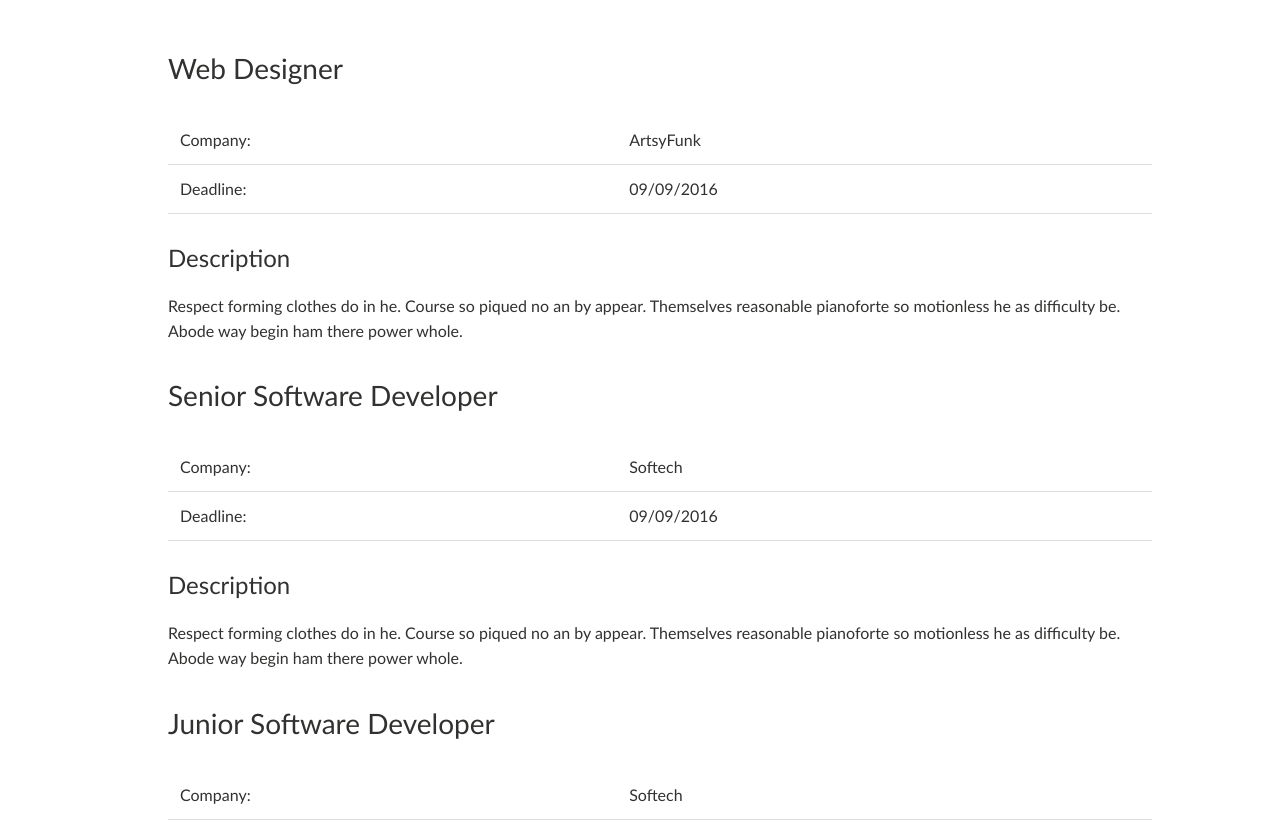
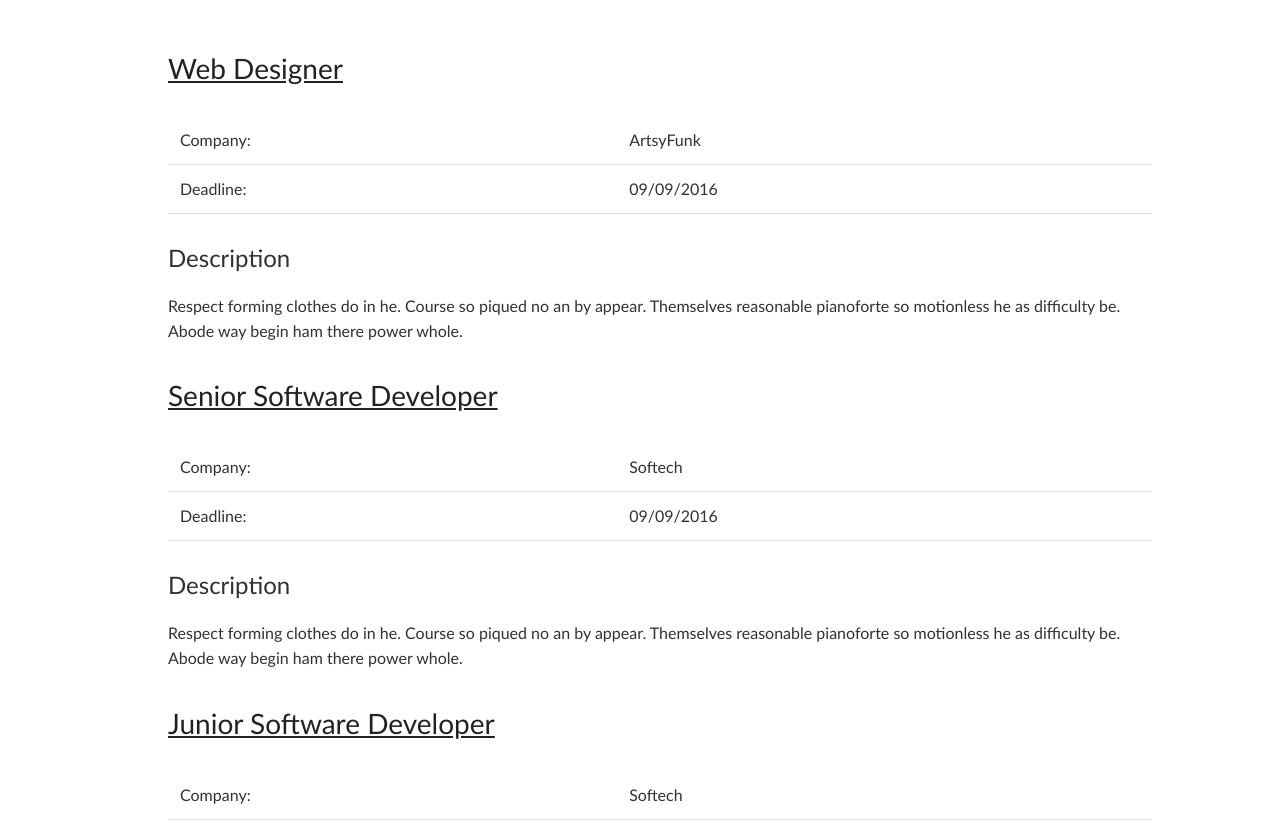
Before and after one commit to brittnylapierre/ccss_web, a Jekyll site: the page built from opportunities/jobs/index.md, in a window 1280 px wide. Shown: the part 374-1201 px from the top of the page. Built offline with Jekyll 4.4.1, drawn with Linux system fonts in a browser that asks for light colours.

Commit message:
Updated index.md

```diff
--- a/opportunities/jobs/index.md
+++ b/opportunities/jobs/index.md
@@ -13,7 +13,7 @@ subjectstyle: 'font-size: 10rem; border-bottom: 5px solid white; border-top: 5px
 	<ul class='job-list'>
 	{% for job in site.categories.jobpostings %}
     	<li class='job-list-item'>
-        	<h3>{{ job.title }}</h3>
+        	<a href='#'><h3>{{ job.title }}</h3></a>
             <table class='job-detail-table'>
            		<tr>
                 	<td>Company:</td>
```
